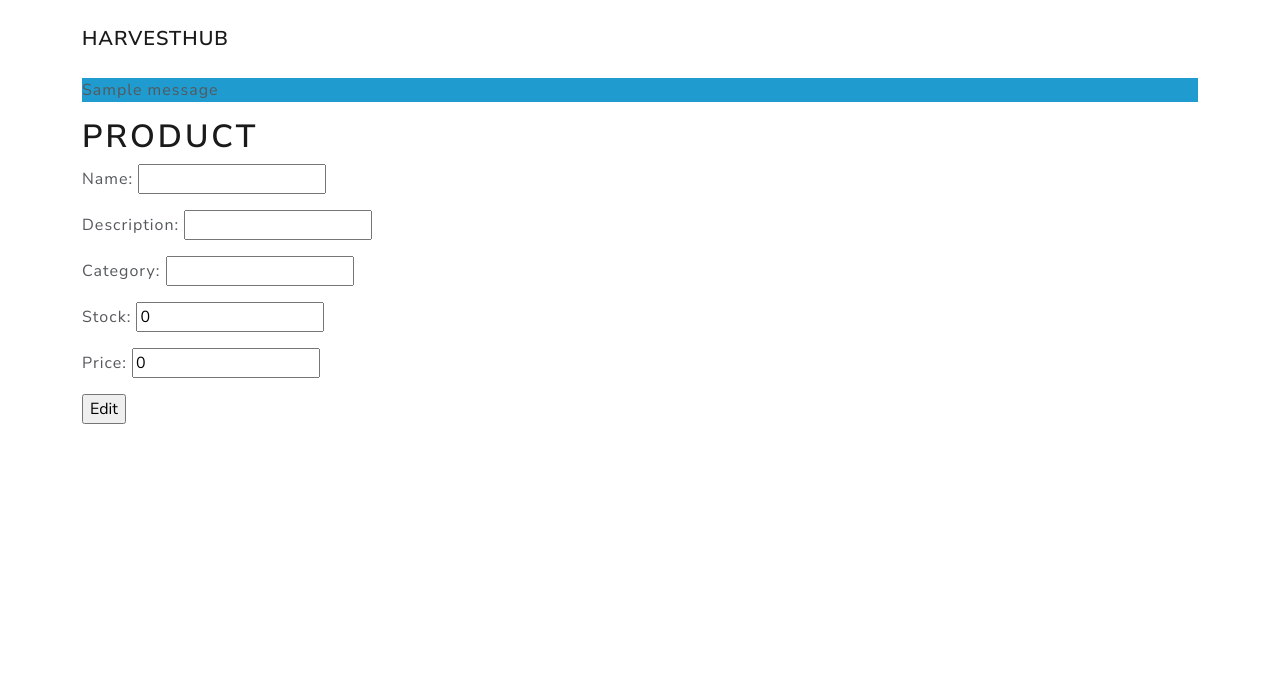
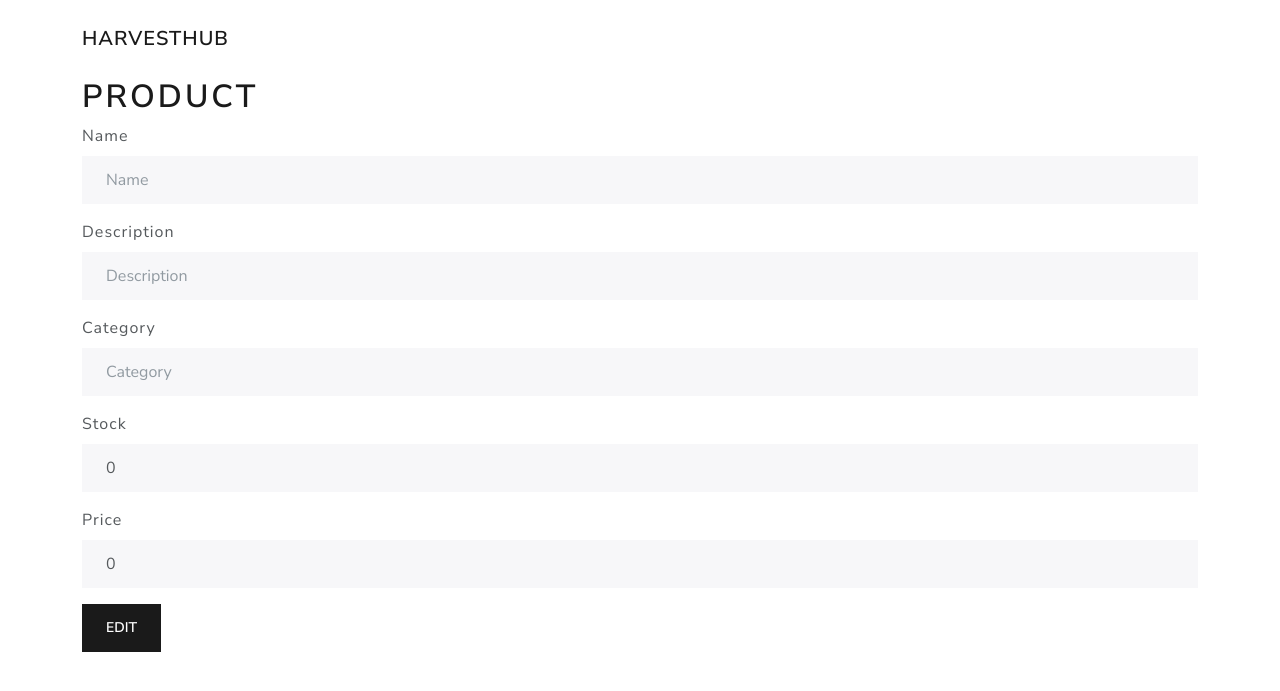
Before and after one commit to shtakai/dojo-django-proj, a Django app: page /products/create in a window 1280 px wide. Shown: the top 691 px of the page. Run offline with Django 3.2, Linux system fonts and the light colour scheme; a user stored in the database is signed in; tables that the repository leaves empty hold one stand-in row (values such as "Sample post"); one stand-in notice (Sample message) is shown; parts of the project's set-up code (start-up, migrations or seed data) failed here and were passed over; some libraries are stand-ins or nearby versions.

Commit message:
implemented bootstrap3 form

```diff
--- a/apps/harvest/templates/base.html
+++ b/apps/harvest/templates/base.html
@@ -1,3 +1,4 @@
+{% load bootstrap3 %}
 <!DOCTYPE html>
 <html lang="en">
   <head>
@@ -34,29 +35,7 @@
       </div>
     </div>
 
-    {% if warnings %}
-    <div class="container">
-      <div class="row">
-        {% for warning in warnings %}
-        <div class="col-md-12">
-          <p class="bg-warning">{{ warning }}</p>
-        </div>
-        {% endfor %}
-      </div>
-    </div>
-    {% endif %}
-
-    {% if messages %}
-    <div class="container">
-      <div class="row">
-        {% for message in messages %}
-        <div class="col-md-12">
-          <p class="bg-info">{{ message }}</p>
-        </div>
-        {% endfor %}
-      </div>
-    </div>
-    {% endif %}
+    {% bootstrap_messages %}
 
     <div class="container">
       {% block content %}
--- a/apps/harvest/templates/harvest/product_form.html
+++ b/apps/harvest/templates/harvest/product_form.html
@@ -18,16 +18,17 @@
 {{ rightmenu }}
 {% endblock rightmenu %}
 
+{% load bootstrap3 %}
 
 {% block content %}
 <div class="bs-docs-section">
   <div class="row">
     <div class="col-lg-12">
-      <h1>product</h1>
-      <form action="" method="post">
+      <h1>Product</h1>
+      <form action="" method="post" class="form">
         {% csrf_token %}
-        {{ form.as_p }}
-        <input type="submit" value="Edit" />
+        {% bootstrap_form form %}
+        <input type="submit" value="Edit" class="btn btn-primary" />
       </form>
     </div>
   </div>
--- a/apps/harvest/templates/harvest/products.html
+++ b/apps/harvest/templates/harvest/products.html
@@ -18,6 +18,7 @@
 {{ rightmenu }}
 {% endblock rightmenu %}
 
+{% load bootstrap3 %}
 
 {% block content %}
 <div class="bs-docs-section">
--- a/harvesthub/settings.py
+++ b/harvesthub/settings.py
@@ -38,6 +38,7 @@ INSTALLED_APPS = [
     'django.contrib.sessions',
     'django.contrib.messages',
     'django.contrib.staticfiles',
+    'bootstrap3',
     'apps.harvest',
 ]
 
```
Also changed, not shown: apps/harvest/templates/harvest/login.html (+6 -4 lines), apps/harvest/templates/harvest/register.html (+5 -4 lines).
